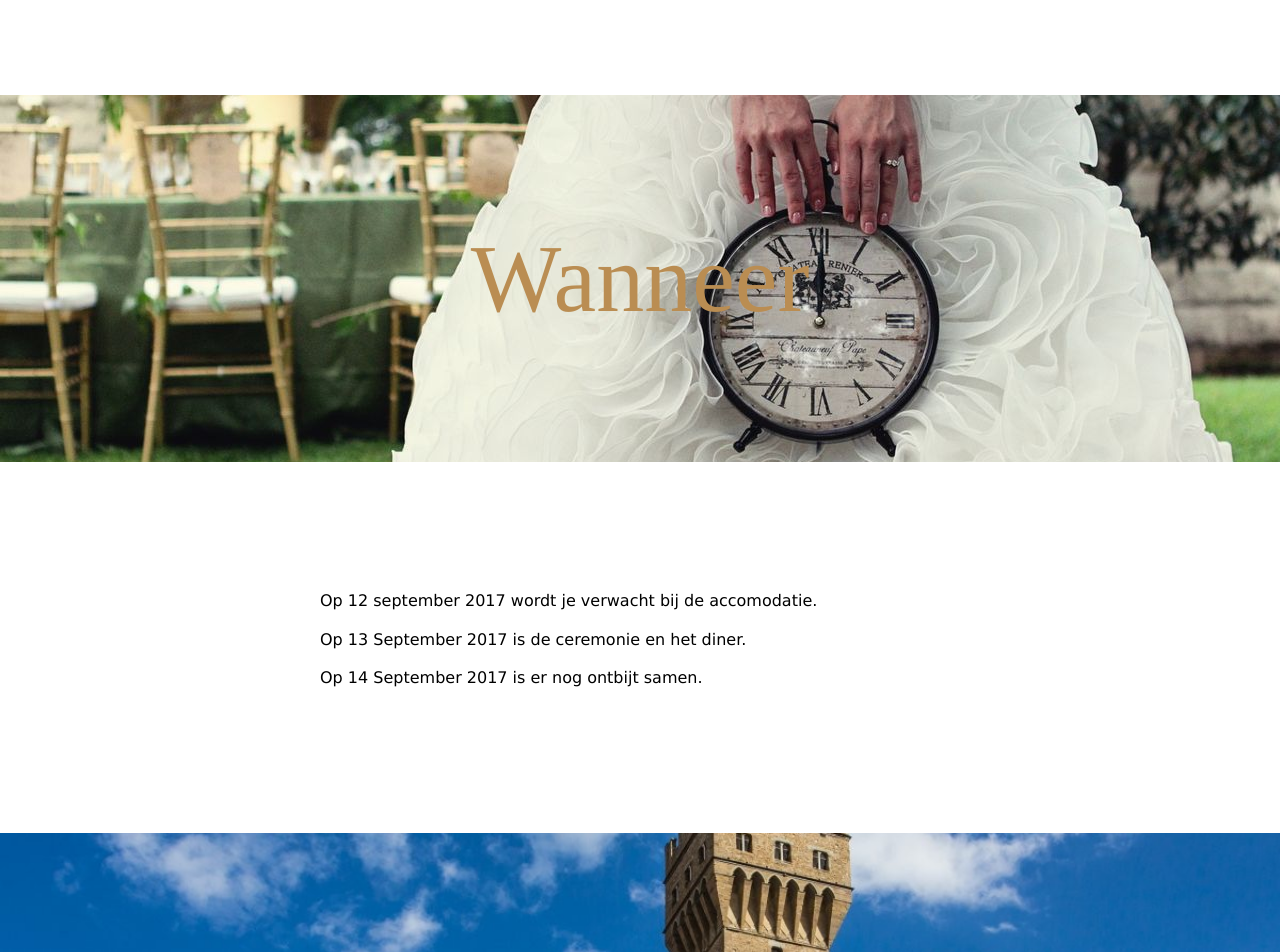
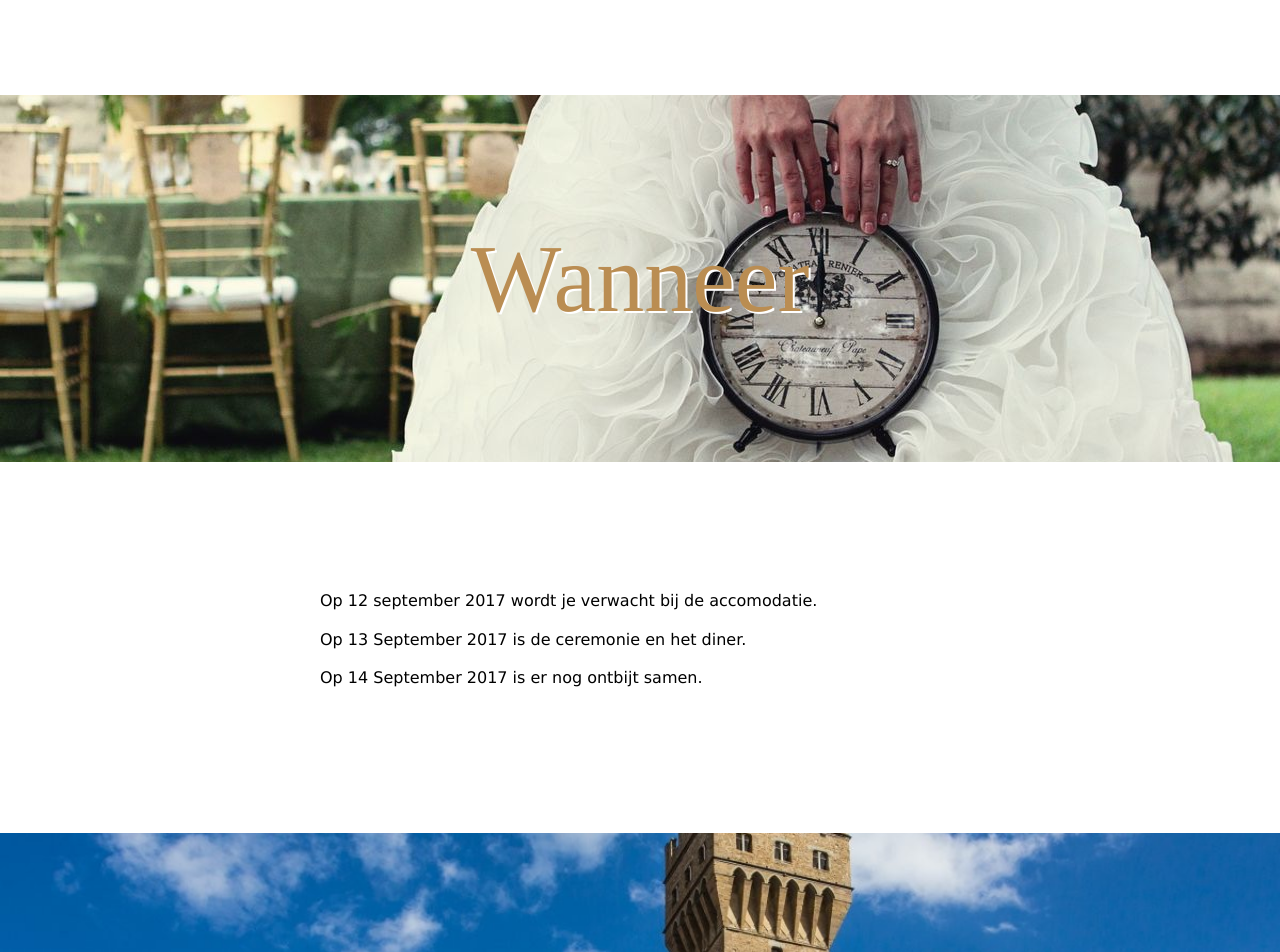
Before and after one commit to eirvandelden/bruiloft-daggast, a Jekyll site: the page built from index.md, in a window 1280 px wide. Shown: the part 1160-2112 px from the top of the page. Built offline with Jekyll 4.4.1, drawn with Linux system fonts in a browser that asks for light colours.

Commit message:
Text shadow toegevoegd

```diff
--- a/_sass/_base.scss
+++ b/_sass/_base.scss
@@ -43,6 +43,7 @@ body {
         font-size: 6em;
         color: #BA8D52;
         font-weight: normal;
+        text-shadow: 2px 2px white;
     }
 }
 
```
